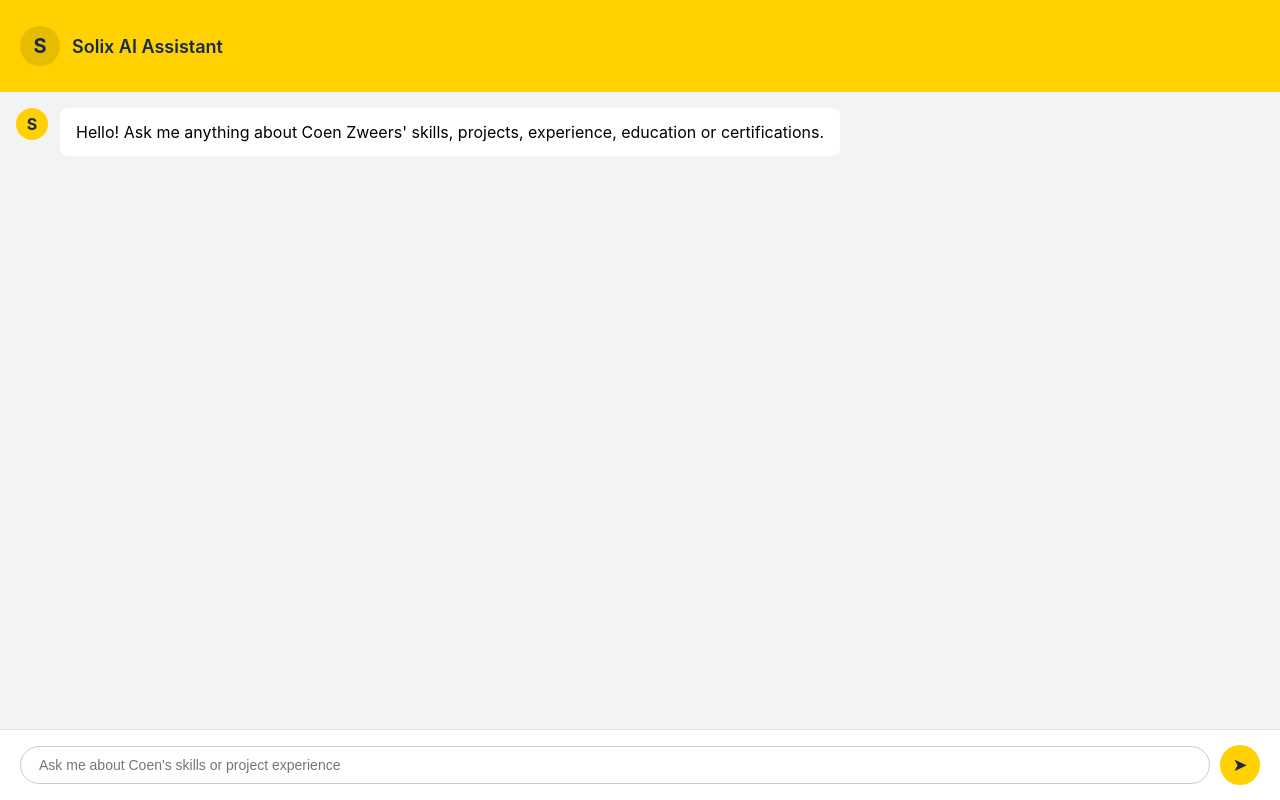
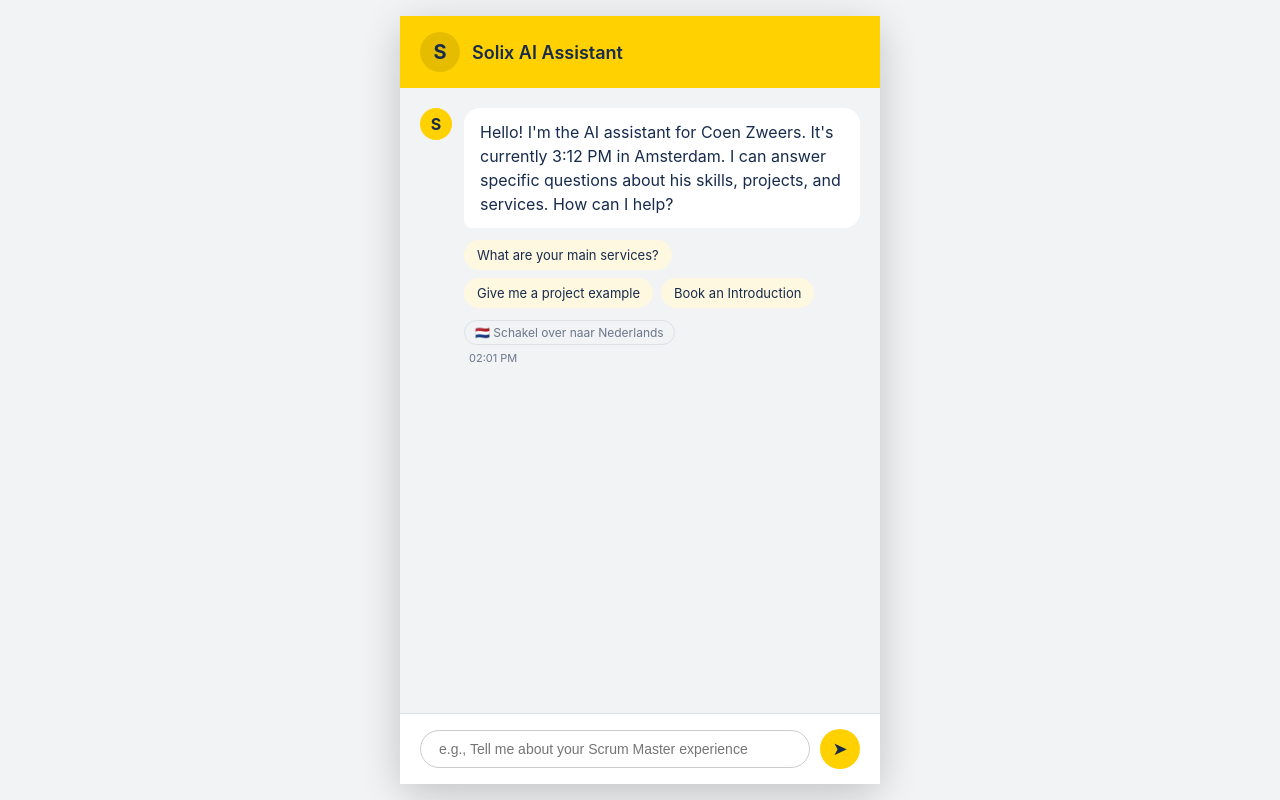
Before and after one commit to justcodingchatbots/solix-chatbot, a plain HTML site: page index.html in a window 1280 px wide. Drawn offline with Linux system fonts and the light colour scheme.

Commit message:
Update index.html

```diff
--- a/index.html
+++ b/index.html
@@ -1,68 +1,80 @@
 <!DOCTYPE html>
 <html lang="en">
 <head>
-  <meta charset="UTF-8" />
-  <meta name="viewport" content="width=device-width, initial-scale=1.0, viewport-fit=cover" />
-  <title>Solix.cc | AI Assistant with CV</title>
+    <meta charset="UTF-8">
+    <!-- Crucial for mobile adjustments -->
+    <meta name="viewport" content="width=device-width, initial-scale=1.0, viewport-fit=cover">
+    <title>Solix.cc | AI Assistant</title>
     <style>
         :root {
-      --primary-color: #ffd100;
-      --secondary-color: #f1f3f4;
-      --bot-message-bg: #ffffff;
-      --user-message-bg: #fff8e1;
-      --font-color: #172b4d;
-      --font-color-light: #6b778c;
+            --primary-color: #ffd100; --secondary-color: #f1f3f4; --bot-message-bg: #ffffff;
+            --user-message-bg: #fff8e1; --font-color: #172b4d; --font-color-light: #6b778c;
             --font-family: -apple-system, BlinkMacSystemFont, 'Segoe UI', Roboto, Helvetica, Arial, sans-serif;
-      --border-radius-lg: 0;
-      --border-radius-sm: 0;
+            --border-radius-lg: 16px; --border-radius-sm: 8px;
         }
         html, body {
             width: 100vw;
             height: 100%;
-      min-height: 100dvh;
-      margin: 0;
-      padding: 0;
+            min-height: 100%; /* Fallback for older browsers */
+            margin: 0; padding: 0;
             font-family: var(--font-family);
-      background: var(--secondary-color);
+            background-color: var(--secondary-color);
             box-sizing: border-box;
             overscroll-behavior: none;
         }
         #chatbot-container {
-      position: fixed;
-      top: 0; left: 0; right: 0; bottom: 0;
-      width: 100vw;
-      height: 100dvh;
-      background: var(--secondary-color);
             display: flex;
             flex-direction: column;
+            width: 100vw;
+            height: 100vh; /* Fallback for desktop */
             min-height: 0;
-      z-index: 9999;
+            background-color: var(--secondary-color);
+        }
+        @media (max-width: 600px) {
+            #chatbot-container {
+                height: 100dvh; /* Dynamic viewport height for modern mobile browsers */
+                max-height: 100dvh;
+                width: 100vw;
+                min-width: 0;
+                border-radius: 0;
+                box-shadow: none;
+            }
+            #chat-header, #chat-input-container { padding-left: 10px; padding-right: 10px; }
+            #chat-messages { padding: 10px; }
+        }
+        @media (min-width: 768px) {
+            body {
+                display: flex; justify-content: center; align-items: center;
+                width: 100vw; height: 100vh; padding: 0;
+            }
+            #chatbot-container {
+                max-width: 480px; width: 100vw;
+                min-width: 0;
+                height: 96vh;
+                max-height: 800px;
+                border-radius: var(--border-radius-lg);
+                box-shadow: 0 10px 40px rgba(0, 0, 0, 0.2);
+            }
         }
         #chat-header {
-      background-color: var(--primary-color);
-      color: var(--font-color);
-      padding: 18px 20px;
-      display: flex;
-      align-items: center;
-      gap: 12px;
-      flex-shrink: 0;
-      min-height: 56px;
+            background-color: var(--primary-color); color: var(--font-color);
+            padding: 16px 20px; display: flex; align-items: center; gap: 12px; flex-shrink: 0;
         }
         #header-avatar {
             width: 40px; height: 40px; border-radius: 50%; background-color: rgba(0,0,0,0.1);
             display: flex; align-items: center; justify-content: center;
-      font-weight: bold; font-size: 20px; flex-shrink: 0;
+            font-weight: bold; font-size: 20px;
         }
         #chat-header h3 { margin: 0; font-size: 18px; font-weight: 600; }
         #chat-messages {
-      flex: 1 1 0%;
+            flex-grow: 1;
+            flex-shrink: 1;
             min-height: 0;
             overflow-y: auto;
             background: var(--secondary-color);
-      padding: 16px;
-      box-sizing: border-box;
+            /* Helps prevent keyboard overlap on mobile */
             scroll-behavior: smooth;
-      -webkit-overflow-scrolling: touch;
+            padding: 20px;
         }
         .message-wrapper { display: flex; margin-bottom: 20px; animation: fadeIn 0.4s ease; }
         @keyframes fadeIn { from { opacity: 0; transform: translateY(10px); } to { opacity: 1; transform: translateY(0); } }
@@ -74,72 +86,53 @@
             font-weight: bold; font-size: 16px; margin-right: 12px; flex-shrink: 0;
         }
         .message-content {
-      padding: 12px 16px;
-      border-radius: 8px;
-      line-height: 1.5;
-      word-wrap: break-word;
-      max-width: 100%;
+            padding: 12px 16px; border-radius: var(--border-radius-lg);
+            line-height: 1.5; word-wrap: break-word; max-width: 100%;
             box-sizing: border-box;
         }
         .message-container { display: flex; flex-direction: column; max-width: calc(100% - 44px); }
         .bot-message-wrapper .message-container { align-items: flex-start; }
         .user-message-wrapper .message-container { align-items: flex-end; max-width: 85%; }
-    .bot-message-content { background-color: var(--bot-message-bg); border-bottom-left-radius: 8px; }
-    .user-message-content { background-color: var(--user-message-bg); border-bottom-right-radius: 8px; }
+        .bot-message-content { background-color: var(--bot-message-bg); color: var(--font-color); border-bottom-left-radius: var(--border-radius-sm); }
+        .user-message-content { background-color: var(--user-message-bg); color: var(--font-color); border-bottom-right-radius: var(--border-radius-sm); }
         .message-time { font-size: 11px; color: var(--font-color-light); margin-top: 6px; padding: 0 5px; }
-    .typing-indicator span { height: 8px; width: 8px; margin: 0 2px; background-color: #b0b8c8; border-radius: 50%; display: inline-block; animation: bounce 1.4s infinite ease-in-out both; }
+        .typing-indicator span {
+            height: 8px; width: 8px; margin: 0 2px; background-color: #b0b8c8; border-radius: 50%; display: inline-block; animation: bounce 1.4s infinite ease-in-out both;
+        }
         @keyframes bounce { 0%,80%,100% { transform: scale(0); } 40% { transform: scale(1.0); } }
         #chat-input-container {
-      border-top: 1px solid #dde1e6;
-      background-color: #fff;
-      padding: 15px 20px;
-      flex-shrink: 0;
+            border-top: 1px solid #dde1e6; padding: 15px 20px;
+            background-color: white; flex-shrink: 0;
+            /* Do NOT use sticky or fixed! Let it move with flexbox for keyboard safety */
         }
         #chat-input-form {
-      display: flex;
-      align-items: center;
-      width: 100%;
-      gap: 10px;
+            display: flex; align-items: center; gap: 10px; width: 100%;
         }
         #user-input {
-      flex: 1;
-      border: 1px solid #ccc;
-      border-radius: 20px;
-      padding: 10px 18px;
-      font-size: 14px;
-      outline: none;
-      transition: border-color 0.2s;
-      background: #fff;
-      min-width: 0;
+            flex-grow: 1; border: 1px solid #ccc; border-radius: 20px; padding: 10px 18px;
+            font-size: 14px; outline: none; transition: border-color 0.2s; background: #fff; min-width: 0;
             width: 1px;
         }
         #send-btn {
-      background-color: var(--primary-color);
-      color: var(--font-color);
-      border: none;
-      border-radius: 50%;
-      width: 40px;
-      height: 40px;
-      font-size: 18px;
-      cursor: pointer;
-      display: flex;
-      align-items: center;
-      justify-content: center;
-      transition: background-color 0.2s;
+            background-color: var(--primary-color); color: var(--font-color); border: none;
+            border-radius: 50%; width: 40px; height: 40px; font-size: 18px; cursor: pointer;
+            display: flex; align-items: center; justify-content: center; transition: background-color 0.2s; flex-shrink: 0;
         }
+        .suggestion-chips, .language-switcher { display: flex; flex-wrap: wrap; gap: 8px; margin-top: 12px; }
+        .chip {
+            background-color: #fff8e1; color: var(--font-color); padding: 6px 12px;
+            border-radius: 16px; font-size: 13px; cursor: pointer; border: 1px solid transparent; transition: all 0.2s;
+        }
+        .lang-chip { background-color: transparent; color: var(--font-color-light); font-size: 12px; border: 1px solid #dde1e6; padding: 4px 10px; }
     </style>
 </head>
 <body>
     <div id="chatbot-container">
-    <div id="chat-header">
-      <div id="header-avatar">S</div>
-      <h3 id="chat-title">Solix AI Assistant</h3>
-    </div>
+        <div id="chat-header"><div id="header-avatar">S</div><h3 id="chat-title">Solix AI Assistant</h3></div>
         <div id="chat-messages"></div>
         <div id="chat-input-container">
             <form id="chat-input-form">
-        <input type="text" id="user-input" autocomplete="off" placeholder="Ask me about Coen's skills or project experience" />
-        <button type="submit" id="send-btn">➤</button>
+                <input type="text" id="user-input" autocomplete="off"><button type="submit" id="send-btn">➤</button>
             </form>
         </div>
     </div>
@@ -150,91 +143,95 @@
             const chatMessages = document.getElementById('chat-messages');
             const chatTitle = document.getElementById('chat-title');
 
-      const knowledgeBase = [
-        {
-          id: 'profile',
-          keywords: ['profile', 'about you', 'summary', 'introduction', 'who are you', 'personality'],
-          response: `Energetic, opportunity spotter and enjoying life to the fullest! Seasoned IT specialist with structured working, people-first mentality and results driven.`
+            let currentLanguage = navigator.language.startsWith('nl') ? 'nl' : 'en';
+
+            const translations = {
+                en: {
+                    title: "Solix AI Assistant",
+                    placeholder: "e.g., Tell me about your Scrum Master experience",
+                    welcome: {
+                        text: `Hello! I'm the AI assistant for Coen Zweers. It's currently 3:12 PM in Amsterdam. I can answer specific questions about his skills, projects, and services. How can I help?`,
+                        chips: ["What are your main services?", "Give me a project example", "Book an Introduction"],
+                        langSwitcher: { lang: 'nl', text: '🇳🇱 Schakel over naar Nederlands' }
                     },
-        {
-          id: 'elipslife',
-          keywords: ['elipslife', 'head of business services', 'erp project', 'insurance', 'project manager', 'digital products'],
-          response: `At elipsLife (07/2024–07/2025), Coen was Head of Business Services and IT Project Manager. He led a team of seven business experts and project managers focused on servicing the business, process mapping, and developing new digital products. He managed a large ERP system implementation across the Netherlands, Luxembourg, Switzerland, and Poland, with a successful go-live on May 12, 2025. This included a new core insurance platform, finance application platform (FinanceHub), replacement of document generation and archive systems, and migration of the entire portfolio in the Netherlands. He also led strategic project management and change communication.`
+                    intents: [
+                        { id: 'contact', keywords: ['contact', 'book', 'call', 'introduction', 'schedule', 'meeting'], response: {
+                            text: `The best next step is to schedule a brief introductory call. You can book a time that works for you directly using this link:<br><br>🗓️ <a href="https://calendly.com/coenzweers-solix/introduction" target="_blank" rel="noopener noreferrer">Book an Introduction Call</a>`,
+                            chips: ["What are the services?", "Thanks!"]
+                        }},
+                        { id: 'services_overview', keywords: ['service', 'offer', 'what you do', 'what do you do', 'capabilities', 'help with'], response: { text: `Coen focuses on two main areas: short-term Strategic & Transformation projects, and longer-term Interim Leadership roles. Which area is more relevant for you?`, chips: ["Strategy & Transformation", "Interim Leadership"] }},
+                        { id: 'experience_scrum', keywords: ['scrum master', 'agile coach', 'psm', 'scrum', 'agile mindset', 'abn amro'], response: { text: `Yes, Coen has direct experience as an <strong>Agile Coach and Scrum Master at ABN AMRO</strong>. He coached three teams (25 members) to adopt a fully agile mindset and was responsible for the full Scrum framework. He is also a certified Professional Scrum Master (PSM II).`, chips: ["What about Product Owner roles?", "Book a Call"] }},
+                        { id: 'experience_po', keywords: ['product owner', 'product manager', 'sunrock', 'rabobank', 'figma', 'jira', 'pspo'], response: { text: `Coen has extensive experience as a Product Owner and IT Product Manager. At <strong>Sunrock</strong>, he led the end-to-end creation of a customer portal and a digital design tool. He is skilled in managing backlogs in Jira, designing in Figma, and is a certified Professional Scrum Product Owner (PSPO II).`, chips: ["What about his work at elipsLife?", "Book a Call"] }},
+                        { id: 'experience_elipslife', keywords: ['elipslife', 'interim leadership', 'erp', 'insurance'], response: { text: `At elipsLife, Coen served as interim <strong>Head of Business Services</strong>, a key leadership role. He led a team of seven and managed a major international ERP implementation which unified teams across four countries. This showcases his ability to handle complex projects and senior responsibilities.`, chips: ["Tell me about Kramp", "Book a Call"] }},
+                        { id: 'experience_kramp', keywords: ['kramp', 'pmo', 'transformation', 'strategic advice'], response: { text: `At Kramp, Coen was a <strong>Transformation Management Officer (PMO)</strong> for a large-scale Target Operating Model program. He tracked progress across 15 workstreams and helped implement new, more efficient ways of working across Europe. This is a prime example of his strategic and transformation skills.`, chips: ["What about his Scrum Master work?", "Book a Call"] }},
+                        { id: 'thanks', keywords: ['thanks', 'thank you', 'ok', 'great'], response: { text: "You're welcome! If you have any other questions, feel free to ask.", chips: ["Services", "Scrum Master experience"] }}
+                    ],
+                    fallback: {
+                        generic: { text: "My apologies, I'm not sure how to answer that. I am best at questions regarding Coen's services, professional experience, or booking a meeting. Which of these is most relevant?", chips: ["Services Offered", "Past Projects", "Book a meeting"]},
+                        topicRedirects: [
+                            { topics: ['service', 'offer', 'capability', 'help'], intentId: 'services_overview' },
+                            { topics: ['experience', 'work', 'history', 'project', 'case', 'cv'], intentId: 'experience_elipslife' },
+                            { topics: ['scrum', 'agile'], intentId: 'experience_scrum'},
+                            { topics: ['contact', 'book', 'call', 'schedule'], intentId: 'contact' }
+                        ]
+                    }
                 },
-        {
-          id: 'kramp',
-          keywords: ['kramp', 'pmо', 'transformation', 'target operating model', 'europe', 'change management'],
-          response: `At Kramp (09/2023–06/2024), Coen was Transformation Management Officer (PMO) for the Target Operating Model program, responsible for project management, communication, and change across Europe. He prepared executive board meetings, tracked progress of 15 workstreams and delivered new working methods including a European cluster model and product model structure.`
-        },
-        {
-          id: 'sunrock',
-          keywords: ['sunrock', 'product owner', 'product manager', 'solar parks', 'digital products', 'jira', 'figma'],
-          response: `At Sunrock (06/2022–07/2023), Coen was IT Product Manager and Product Owner in the Innovation & IT department. He led project management and launch of a customer portal and a digital design tool for PV systems including energy and battery storage solutions, boosting customer engagement and revenue. He developed innovation strategy, managed backlogs and tasks in Jira, designed in Figma, and collaborated closely with teams to reduce development time.`
-        },
-        {
-          id: 'abnamro',
-          keywords: ['abn amro', 'agile coach', 'scrum master', 'agile mindset', 'scrum teams', 'retail banking'],
-          response: `At ABN AMRO (09/2021–06/2022), Coen worked as Agile Coach and Scrum Master for three teams totaling 25 members, improving agile ways of working, coordinating scrum ceremonies and replacing product owners temporarily. He also coordinated a monitoring dashboard project to reduce issue detection time.`
-        },
-        {
-          id: 'accenture',
-          keywords: ['accenture', 'strategy consultant', 'product owner', 'rabobank', 'strategy', 'rpa', 'blockchain', 'automation'],
-          response: `From 10/2017 to 08/2021, Coen was a Strategy & Technology Consultant at Accenture with project experience including IT Product Owner for Rabobank's AI Monitoring, Strategy Consultant for Athlon and Nationale Nederlanden, Business Analyst for Rabobank and APG, and Product Owner for ING's RPA and AI automation team. He led deliveries of AI monitoring solutions, process automations, blockchain pension solutions, and fraud management systems.`
-        },
-        {
-          id: 'education',
-          keywords: ['education', 'study', 'university', 'msc', 'bsc', 'marketing analytics', 'industrial engineering', 'exchange'],
-          response: `Coen holds an MSc in Marketing Analytics and Data Science from University of Groningen (2015–2017). He also completed a Pre-MSc Marketing, an international student exchange program at Hanyang University in South Korea, and a BSc in Industrial Engineering & Management from Hanze University Groningen.`
-        },
-        {
-          id: 'skills',
-          keywords: ['skills', 'software', 'certificates', 'languages', 'rpa', 'blockchain', 'scrum', 'product owner'],
-          response: `Key skills include Strategy & Technology Consulting, IT Project Management, Agile Scrum, Product Management, Blockchain & Distributed Ledger Technology, RPA, NLP, and UX. Experienced with MS Office, MS Visio, Automation Anywhere, Jira, Confluence, Azure DevOps, Figma, ServiceNow, Splunk dashboarding. Certified PSPO II, PSM II, SAFe Agilist, SAFe Advanced Scrum Master, Automation Anywhere Advanced RPA Professional, and R3 Corda Developer. Languages: Dutch (native), English (full professional), German (limited).`
-        },
-        {
-          id: 'internships',
-          keywords: ['internship', 'vodafone', 'toll group', 'hooghoudt', 'marketing intelligence', 'supply chain'],
-          response: `Coen completed internships at Vodafone HQ in Marketing Intelligence, Toll Group in supply chain optimisation for Nike, and Hooghoudt Jenever & Gin in production line redesign and operational excellence.`
-        },
-      ];
+                nl: {
+                    // [Dutch section omitted for brevity—see earlier post]
+                }
+            };
 
-      // Basic keyword matching (improve as needed)
-      function getResponseForInput(text) {
-        const lower = text.toLowerCase();
-        for (const item of knowledgeBase) {
-          for (const keyword of item.keywords) {
-            if (lower.includes(keyword)) return item.response;
+            function setLanguage(lang) {
+                currentLanguage = lang;
+                const T = translations[lang];
+                chatTitle.textContent = T.title;
+                userInput.placeholder = T.placeholder;
+                chatMessages.innerHTML = '';
+                appendMessage('bot', T.welcome);
+            }
+
+            function getBotResponse(userText) {
+                const text = userText.toLowerCase();
+                const T = translations[currentLanguage];
+                for (const intent of T.intents) {
+                    if (intent.keywords.some(keyword => text.includes(keyword))) { return intent.response; }
+                }
+                for (const redirect of T.fallback.topicRedirects) {
+                    if (redirect.topics.some(topic => text.includes(topic))) {
+                        const matchedIntent = T.intents.find(intent => intent.id === redirect.intentId);
+                        if (matchedIntent) return matchedIntent.response;
                     }
                 }
-        return "Sorry, I can't answer that specifically yet. Please ask about experience, education, skills, or projects.";
+                return T.fallback.generic;
             }
 
-      function appendMessage(sender, message) {
-        const wrapper = document.createElement('div');
-        wrapper.className = `message-wrapper ${sender}-message-wrapper`;
-        if (sender === 'bot') {
-          wrapper.innerHTML = `<div class="bot-avatar">S</div><div class="message-container"><div class="message-content bot-message-content">${message}</div></div>`;
-        } else {
-          wrapper.innerHTML = `<div class="message-container"><div class="message-content user-message-content">${message}</div></div>`;
+            chatInputForm.addEventListener('submit', (e) => { e.preventDefault(); const messageText = userInput.value.trim(); if (messageText) { appendMessage('user', { text: messageText }); userInput.value = ''; handleBotResponse(messageText); } });
+            function handleBotResponse(userText) { showTypingIndicator(); setTimeout(() => { removeTypingIndicator(); const botResponse = getBotResponse(userText); appendMessage('bot', botResponse); }, 1200); }
+            function appendMessage(sender, response) {
+                const { text, chips = [], langSwitcher = null } = response;
+                const messageWrapper = document.createElement('div'); messageWrapper.className = `message-wrapper ${sender}-message-wrapper`;
+                let avatarHtml = ''; if (sender === 'bot') { avatarHtml = '<div class="bot-avatar">S</div>'; }
+                const messageContainer = document.createElement('div'); messageContainer.className = 'message-container';
+                if (text) { const messageContent = document.createElement('div'); messageContent.className = `message-content ${sender}-message-content`; messageContent.innerHTML = text; messageContainer.appendChild(messageContent); }
+                if (chips.length > 0) {
+                    const chipsContainer = document.createElement('div'); chipsContainer.className = 'suggestion-chips';
+                    chips.forEach(chipText => {
+                        const chip = document.createElement('div'); chip.className = 'chip'; chip.textContent = chipText;
+                        chip.onclick = () => { chipsContainer.querySelectorAll('.chip').forEach(c => c.style.pointerEvents = 'none'); chip.style.backgroundColor = 'var(--primary-color)'; chip.style.color = 'var(--font-color)'; appendMessage('user', { text: chipText }); handleBotResponse(chipText); };
+                        chipsContainer.appendChild(chip);
+                    });
+                    messageContainer.appendChild(chipsContainer);
                 }
-        chatMessages.appendChild(wrapper);
-        chatMessages.scrollTop = chatMessages.scrollHeight;
+                if (langSwitcher) { const langContainer = document.createElement('div'); langContainer.className = 'language-switcher'; const langChip = document.createElement('div'); langChip.className = 'chip lang-chip'; langChip.textContent = langSwitcher.text; langChip.onclick = () => setLanguage(langSwitcher.lang); langContainer.appendChild(langChip); messageContainer.appendChild(langContainer); }
+                const messageTime = document.createElement('div'); messageTime.className = 'message-time'; messageTime.textContent = new Date().toLocaleTimeString([], { hour: '2-digit', minute: '2-digit' }); messageContainer.appendChild(messageTime);
+                messageWrapper.innerHTML = avatarHtml; messageWrapper.appendChild(messageContainer);
+                chatMessages.appendChild(messageWrapper); scrollToBottom();
             }
+            function showTypingIndicator() { const indicatorHtml = `<div class="message-wrapper bot-message-wrapper" id="typing-indicator"><div class="bot-avatar">S</div><div class="message-container"><div class="message-content bot-message-content"><div class="typing-indicator"><span></span><span></span><span></span></div></div></div></div>`; chatMessages.insertAdjacentHTML('beforeend', indicatorHtml); scrollToBottom(); }
+            function removeTypingIndicator() { const indicator = document.getElementById('typing-indicator'); if (indicator) indicator.remove(); }
+            function scrollToBottom() { chatMessages.scrollTop = chatMessages.scrollHeight; }
 
-      chatInputForm.onsubmit = e => {
-        e.preventDefault();
-        const text = userInput.value.trim();
-        if (!text) return;
-        appendMessage('user', text);
-        userInput.value = '';
-        setTimeout(() => {
-          const response = getResponseForInput(text);
-          appendMessage('bot', response);
-        }, 500);
-      };
-
-      // Welcome message
-      appendMessage('bot', "Hello! Ask me anything about Coen Zweers' skills, projects, experience, education or certifications.");
+            setLanguage(currentLanguage);
         });
     </script>
 </body>
```
Lines whose indentation alone changed are shown as unchanged.
